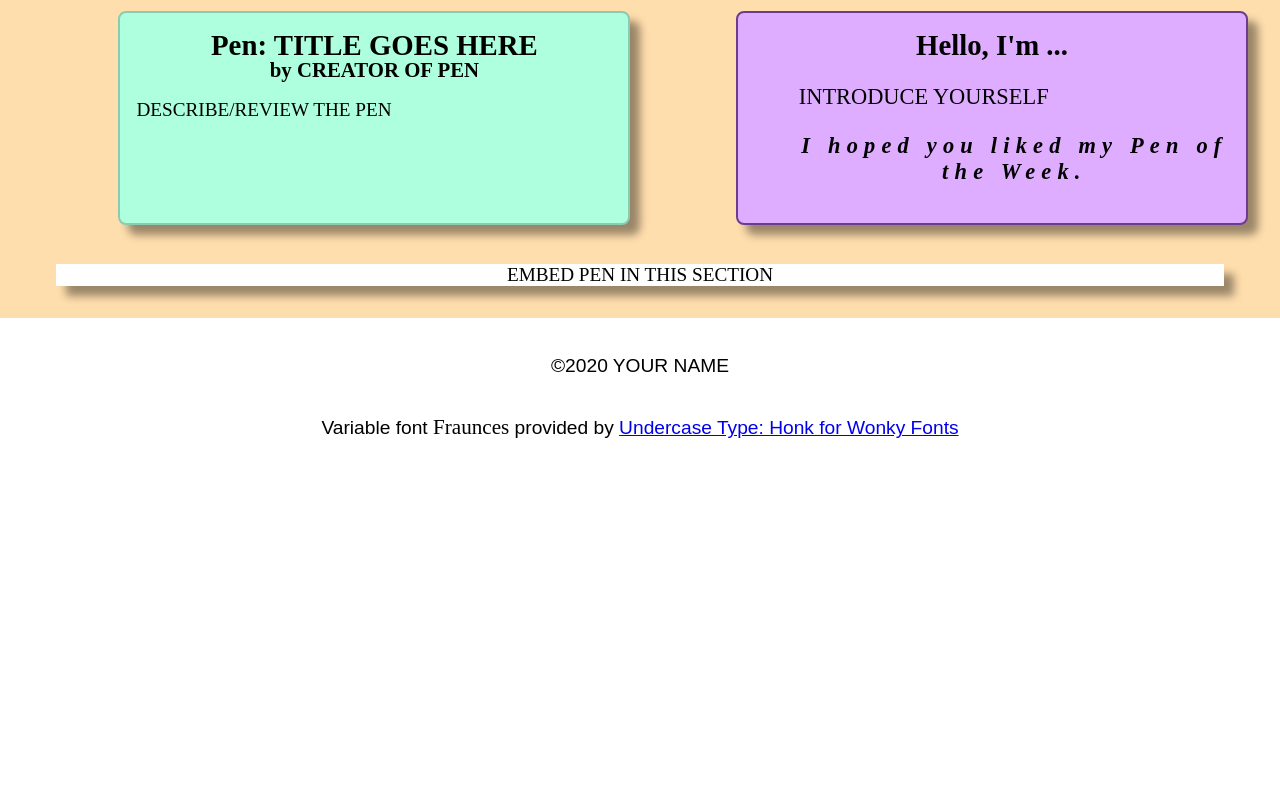
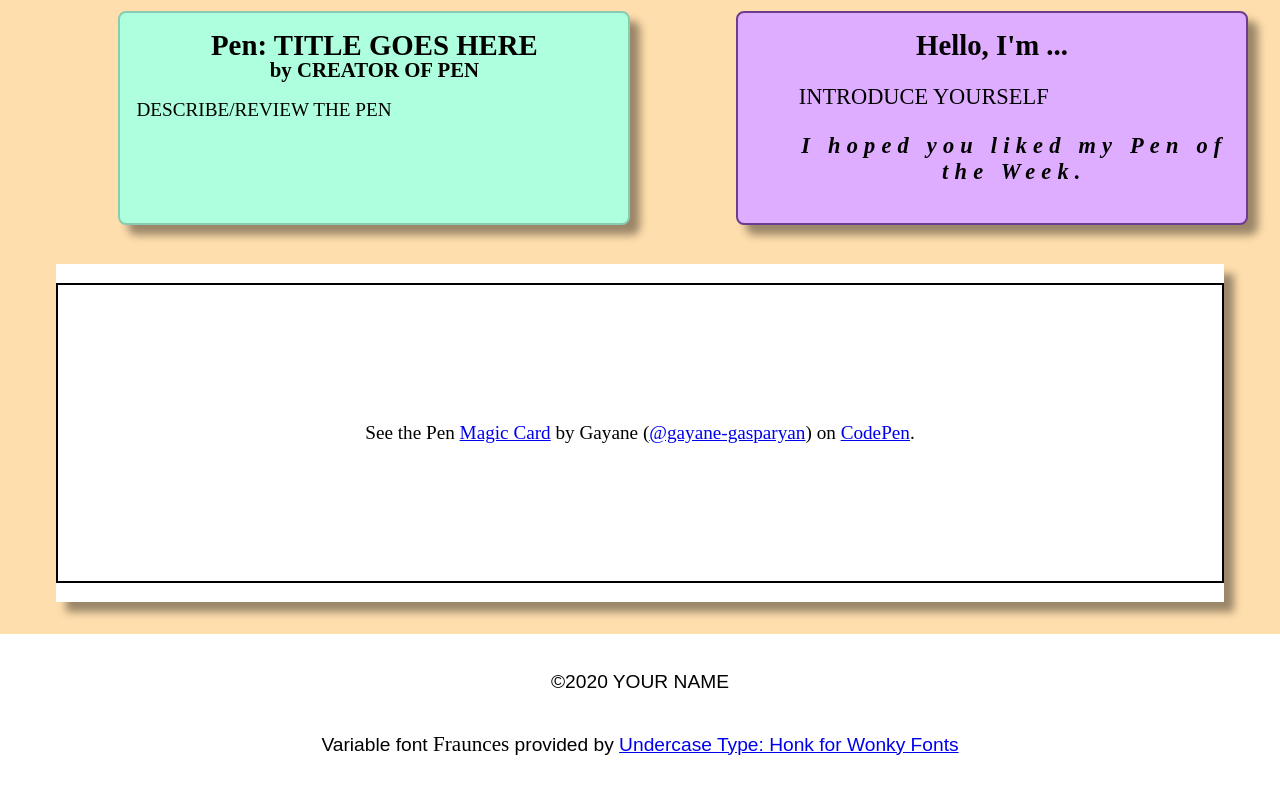
Before and after one commit to RVCC-IDMX/embed-codepen-asher700, a plain HTML site: page index.html in a window 1280 px wide. Shown: the part 85-878 px from the top of the page. Before the commit the page ends 800 px from the top, so only its background shows below. Drawn offline with Linux system fonts and the light colour scheme; a script that the page names is missing; a web font is replaced by a local one.

Commit message:
Update index.html

```diff
--- a/index.html
+++ b/index.html
@@ -20,7 +20,13 @@
           <h3>by CREATOR OF PEN</h3>
           <p>DESCRIBE/REVIEW THE PEN</p>
         </article>
-        <section>EMBED PEN IN THIS SECTION</section>
+        <section>
+          <p class="codepen" data-height="300" data-default-tab="html,result" data-slug-hash="jOmaBQK" data-user="gayane-gasparyan" style="height: 300px; box-sizing: border-box; display: flex; align-items: center; justify-content: center; border: 2px solid; margin: 1em 0; padding: 1em;">
+          <span>See the Pen <a href="https://codepen.io/gayane-gasparyan/pen/jOmaBQK">
+          Magic Card</a> by Gayane (<a href="https://codepen.io/gayane-gasparyan">@gayane-gasparyan</a>)
+          on <a href="https://codepen.io">CodePen</a>.</span>
+          </p>
+          <script async src="https://cpwebassets.codepen.io/assets/embed/ei.js"></script></section>
         <aside>
           <h2>Hello, I'm ...</h2>
           <p>INTRODUCE YOURSELF</p>
```
